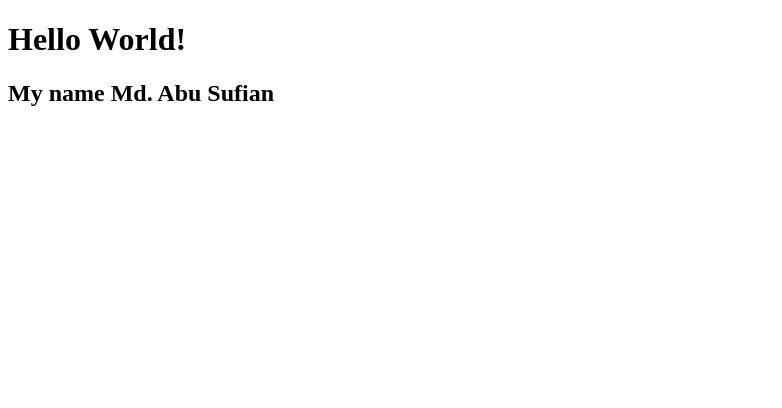
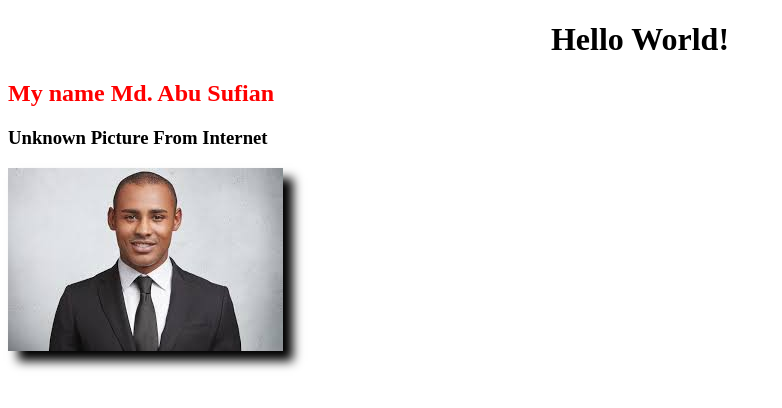
Before and after one commit to sufiancse/my-first-repo, a plain HTML site: page index.html in a window 1280 px wide. Shown: the whole page, without its empty margins (0-782 px from the left). Drawn offline with Linux system fonts and the light colour scheme.

Commit message:
third commit

```diff
--- a/index.html
+++ b/index.html
@@ -4,9 +4,12 @@
     <meta charset="UTF-8">
     <meta name="viewport" content="width=device-width, initial-scale=1.0">
     <title>My First Repo</title>
+    <link rel="stylesheet" href="styles/style.css">
 </head>
 <body>
     <h1>Hello World!</h1>
     <h2>My name Md. Abu Sufian</h2>
+    <h3>Unknown Picture From Internet</h3>
+    <img src="images/cv.jpg" alt="">
 </body>
 </html>
--- /dev/null
+++ b/styles/style.css
@@ -0,0 +1,10 @@
+h1{
+    text-align: center;
+    color: black;
+}
+h2{
+    color: red;
+}
+img{
+    box-shadow: 10px 10px 10px black;
+}
```
Also changed, not shown: images/cv.jpg (added).
